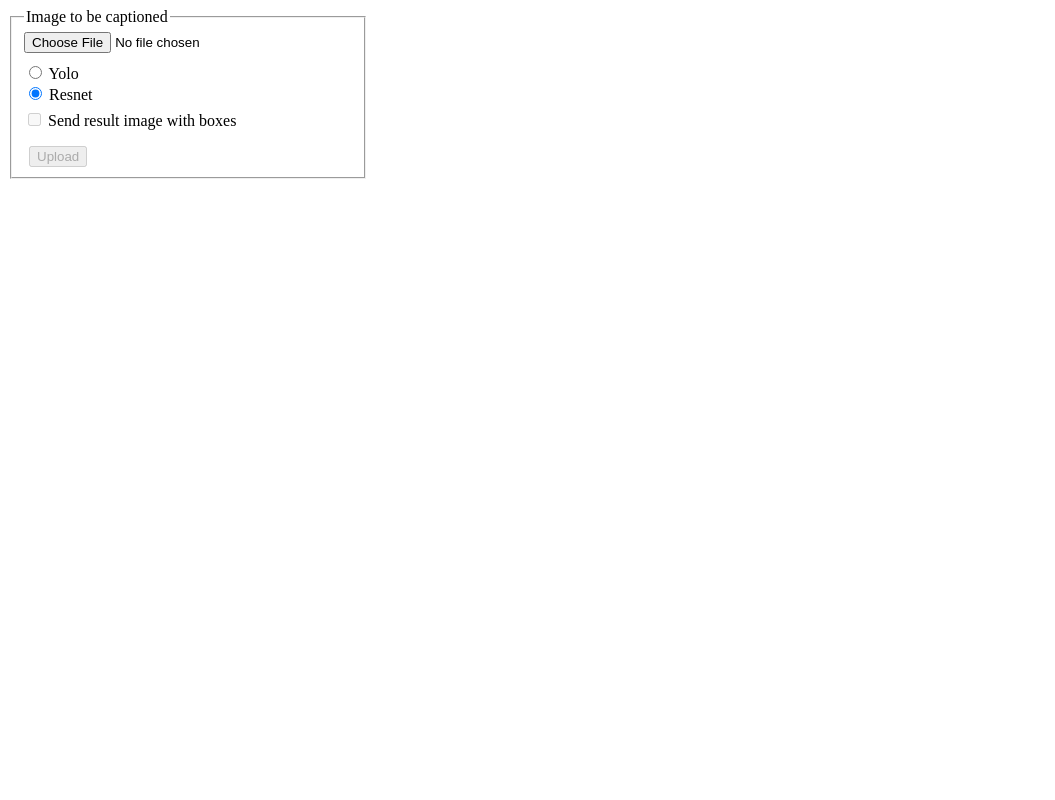
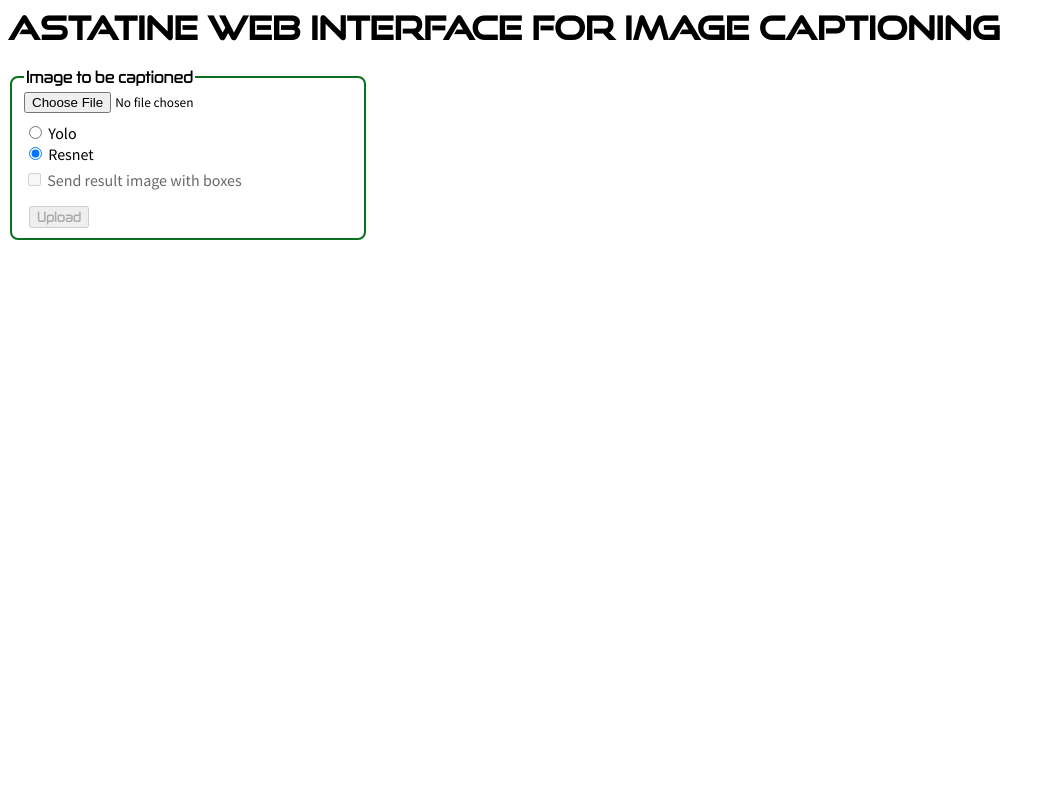
Before and after one commit to Lymkwi/astatine, a Flask app: page / in a window 1280 px wide. Shown: the whole page, without its empty margins (0-1055 px from the left). Run offline with Flask 2, Linux system fonts and the light colour scheme; parts of the project's set-up code (start-up, migrations or seed data) failed here and were passed over.

Commit message:
Better CSS for the web interface

```diff
--- a/static/script.js
+++ b/static/script.js
@@ -93,6 +93,7 @@ var pictureSelect = document.getElementById('pictureSelect');
 var preview = document.getElementById('preview');
 var endpointRadios = document.getElementsByName('endpointRadio');
 var checkbox = document.getElementById("check");
+var checkboxLabel = document.getElementById("checkLabel");
 var button = document.getElementById('uploadButton');
 var caption = document.getElementById('caption');
 var resultImage = document.getElementById('boxes');
@@ -130,15 +131,22 @@ function getEndpoint() {
 	}
 }
 
+// functions that allows to show that it is not possible
+// to select the checkbox
+var disableCheckbox = function(disable) {
+	checkbox.disabled = disable
+	checkboxLabel.style.color = disable ? '#696969' : 'black'
+}
+
 // if the endpoint selected at page load is captioning, disable the checkbox
-// we do this because the captioning cannot yield an image with boxes
+// we do this because resnet cannot yield an image with boxes
 // only the yolo-based model can do this
-checkbox.disabled = (getEndpoint() === 'resnet');
+disableCheckbox(getEndpoint() === 'resnet');
 
 // when a new endpoint is selected, enable or disable the checkbox
 for(var i = 0; i < endpointRadios.length; i++) {
 	endpointRadios[i].addEventListener('change', function(event) {
-        checkbox.disabled = (event.target.value === 'resnet')
+		disableCheckbox(getEndpoint() === 'resnet');
     });
 }
 
@@ -237,16 +245,22 @@ window.addEventListener('load', function () {
 				let header = XHR.getResponseHeader('Content-Type');
 				let boundary = MultiPart_getBoundary(header);
 				let res = MultiPart_parse(XHR.response, boundary);
-				if('caption' in res) {
-					caption.textContent = capitalizeFirstLetter(new TextDecoder("utf-8").decode(res['caption']));
-				}
 				resultImage.src = ""
+				resultImage.parentNode.style.alignItems = 'flex-start';
+				resultImage.parentNode.style.height = 'auto';
 				for(key in res) {
 					// the image name should be preview.png / preview.jpg / ...
 					if(key.startsWith('preview.')) {
 						resultImage.src = imgToUrl(res[key], "image/" + key.substring(8));;
+						resultImage.style.maxWidth = '95%';
+						resultImage.style.maxHeight = '90%';
+						resultImage.parentNode.style.height = '65%';
+						resultImage.parentNode.style.alignItems = 'center';
 						break;
 					}
+				}
+				if('caption' in res) {
+					caption.textContent = capitalizeFirstLetter(new TextDecoder("utf-8").decode(res['caption']));
 				}
 			}
 		}
--- /dev/null
+++ b/static/style.css
@@ -0,0 +1,70 @@
+@font-face {
+	font-family: "SourceSansPro";
+	src: url("fonts/SourceSansPro.ttf") format("truetype");
+}
+
+body, #pictureSelect {
+	font-family: SourceSansPro, sans-serif;
+}
+
+@font-face {
+    font-family: "Zekton";
+    src: url("fonts/zekton.ttf") format("truetype");
+}
+
+
+#uploadButton, fieldset legend {
+	font-family: "Zekton", sans-serif;
+	font-weight: bold;
+}
+
+@font-face {
+    font-family: "GoodTimes";
+    src: url("fonts/good_times.ttf") format("truetype"),
+         url("fonts/good_times.woff") format("woff"),
+         url("fonts/good_times.otf") format("otf");
+}
+
+h1 {
+	font-family: GoodTimes, sans-serif;
+}
+
+#inputContainer {
+	display: flex;
+	flex-flow: row nowrap;
+	align-items: center;
+	margin-bottom: 10px;
+}
+
+#captForm {
+	margin-right: 60px;
+	margin-bottom: 0px;
+	min-width: 360px;
+}
+
+fieldset {
+	border: 2px solid #0A701D;
+	border-radius: 8px;
+}
+
+input {
+	margin-bottom: 5px;
+}
+
+.inputContainer {
+	margin-bottom: 5px;
+}
+
+#uploadButton {
+	margin: 10px 0px 0px 5px;
+}
+
+#preview {
+	height: 100px;
+}
+
+#resultContainer {
+	display: flex;
+	flex-flow: column nowrap;
+	height: 65%;
+}
--- a/templates/index.html
+++ b/templates/index.html
@@ -2,26 +2,17 @@
 	<head>
 		<meta charset="UTF-8">
 		<link rel="icon" href="{{ url_for('static', filename='astatine-logo.ico') }}" />
+		<link rel="stylesheet" href="{{ url_for('static', filename='style.css') }}">
 		<meta property="og:description" content="Online Image Captioning Tool" />
 		<meta property="og:title" content="Astatine" />
 		<meta property="og:type" content="website" />
-		<title>Astatine - Image Captionning</title>
-		<style>
-			#input {display: flex; flex-flow: row nowrap; align-items: center;}
-			#input form {margin-right: 60px; min-width: 360px;}
-			input {margin-bottom: 5px;}
-			.inputContainer {margin-bottom: 5px;}
-			#uploadButton {margin: 10px 0px 0px 5px;}
-			#preview {height: 100px;}
-			#caption {font-family: sans-serif;}
-			#boxesContainer {height: 70%; display: flex; justify-content: center;}
-			#boxes {max-width: 95%;}
-		</style>
+		<title>Astatine - Image Captioning V1.0</title>
 	</head>
 
 	<body>
-		<div id="input">
-			<form id="captForm" action="/yolo" method="post">
+		<h1>Astatine web interface for image captioning</h1>
+		<div id="inputContainer">
+			<form id="captForm" method="post">
 				<fieldset>
 					<legend>Image to be captioned</legend>
 						<div class="inputContainer">
@@ -36,15 +27,15 @@
 						</div>
 						<div class="inputContainer">
 							<input type="checkbox" id="check" name="send_result" />
-							<label for="check">Send result image with boxes</label>
+							<label for="check" id="checkLabel">Send result image with boxes</label>
 						</div>
 						<input type="submit" id="uploadButton" value="Upload" disabled/>
 				</fieldset>
 			</form>
 			<img id="preview"/>
 		</div>
-		<h2 id="caption"></h2>
-		<div id='boxesContainer'>
+		<div id='resultContainer'>
+			<h2 id="caption"></h2>
 			<img id="boxes"/>
 		</div>
 
```
Also changed, not shown: static/fonts/SourceSansPro.ttf (added), static/fonts/good_times.otf (added), static/fonts/good_times.ttf (added), static/fonts/good_times.woff (added), static/fonts/zekton.ttf (added).
